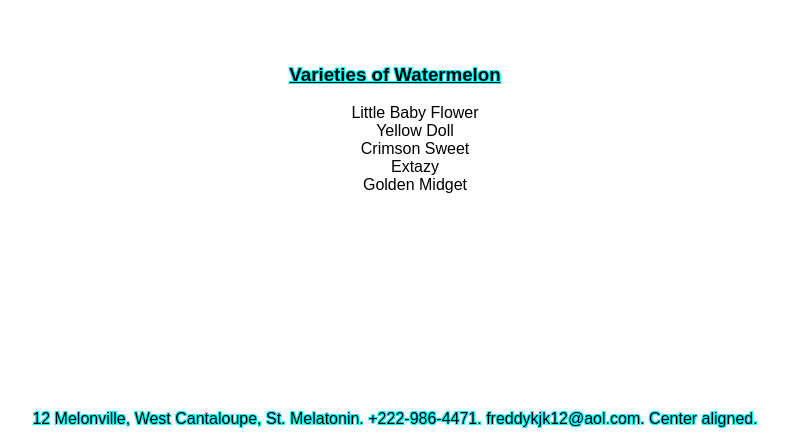
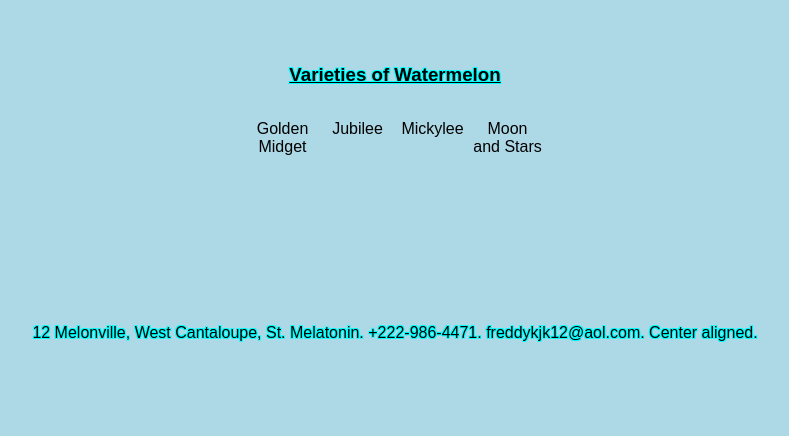
Before and after one commit to ctobiasz/workshopfriday, a plain HTML site: page index.html in a window 1280 px wide. Shown: the part 986-1422 px from the top of the page, without its empty margins (245-1034 px from the left). After the commit the page ends 1336 px from the top, so only its background shows below. Drawn offline with Linux system fonts and the light colour scheme.

Commit message:
tons of more shit added

```diff
--- a/index.html
+++ b/index.html
@@ -40,19 +40,16 @@ Considerable breeding effort has been put into disease-resistant varieties. Many
 
 
 <div class="grid-two">
-<ul>
-  <li>Little Baby Flower</li>
-  <li>Yellow Doll</li>
-  <li>Crimson Sweet</li>
-  <li>Extazy</li>
-  <li>Golden Midget</li>
-</ul>
 
-</div>
+
+<div><p>Golden Midget</p></div>
+<div><p>Jubilee</p></div>
+<div><p>Mickylee</p></div>
+<div><p>Moon and Stars</p></div>
 
 
 
-
+</div>
 </section>
 
 <footer>12 Melonville, West Cantaloupe, St. Melatonin. +222-986-4471. freddykjk12@aol.com. Center aligned.</footer>
--- a/main.css
+++ b/main.css
@@ -1,3 +1,10 @@
+html {
+background: lightblue;
+}
+
+
+
+
 .header {
   background-image: url("https://cdn0.wideopeneats.com/wp-content/uploads/2017/08/watermelon-facts.png");
   margin-top: inherit;
@@ -63,6 +70,25 @@ p {
   padding-bottom: 50px;
 }
 
+.grid-two {
+  display: grid;
+  grid-template: repeat(1, 70px) / repeat(4, 70px);
+  grid-gap: 5px;
+  justify-content: center;
+  padding-bottom: 50px;
+
+}
+
+section {
+  padding-bottom: 100px;
+}
+
+.grid-two div {
+  font-family:
+
+}
+
+
 img {
   height: 200px;
   width: 200px;
@@ -87,21 +113,21 @@ text-align: center;
   }
 
 .main-grid div:nth-child(2):hover {
-  Grow: 500px;
+  transform: translate(-10px, 25%);
   }
 
 .main-grid div:nth-child(3):hover {
-  transform: scale(1.1);
+  transform: rotate(20deg);
   }
 
 .main-grid div:nth-child(4):hover {
-  transform: scale(1.1);
+  transform: scaleX(1.5);
   }
 
 .main-grid div:nth-child(5):hover {
-  transform: scale(1.1);
+  transform: rotate(0.5turn);
   }
 
 .main-grid div:nth-child(6):hover {
-  background-color: orange;
+  transform: scaleY(1.5);
   }
```
